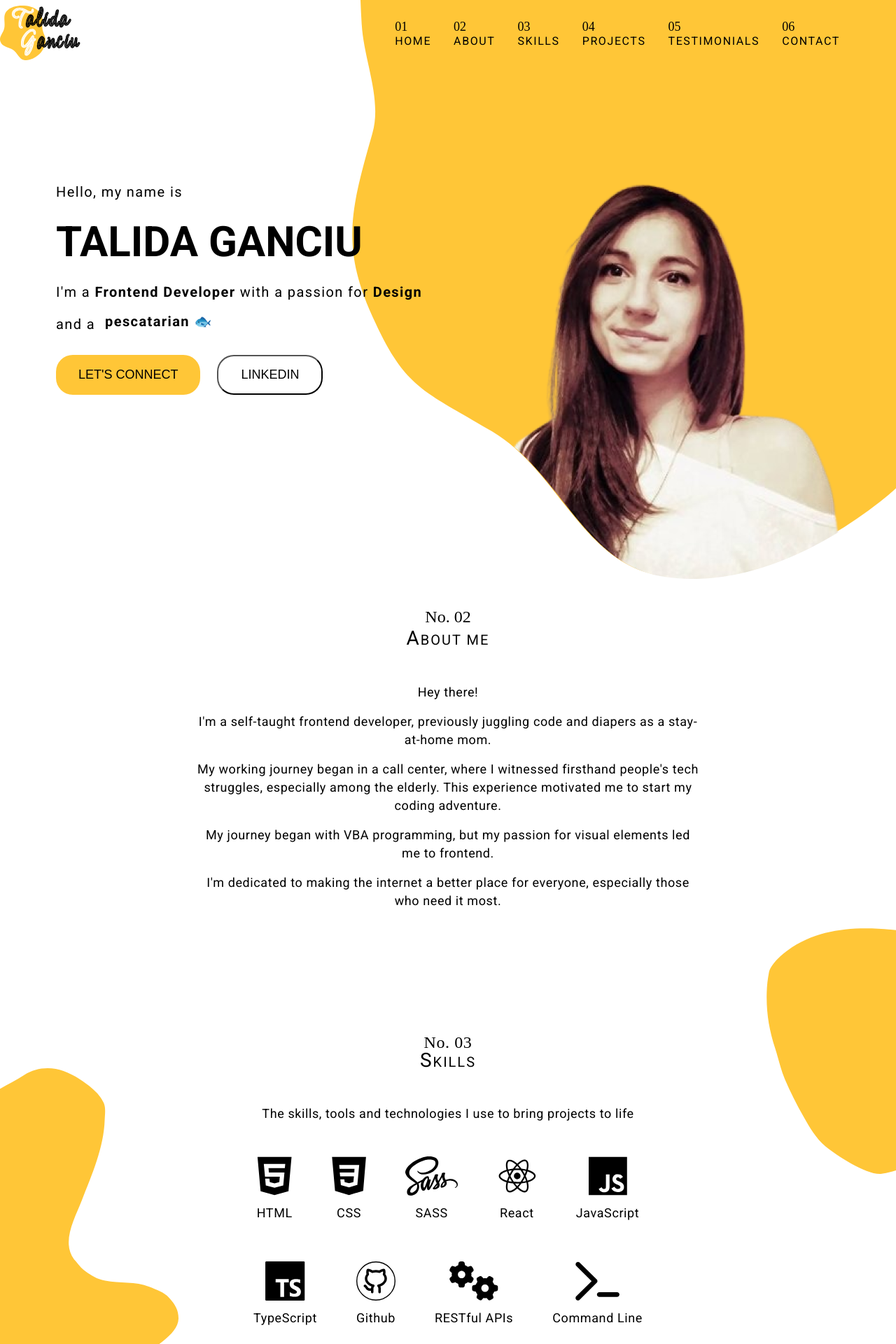
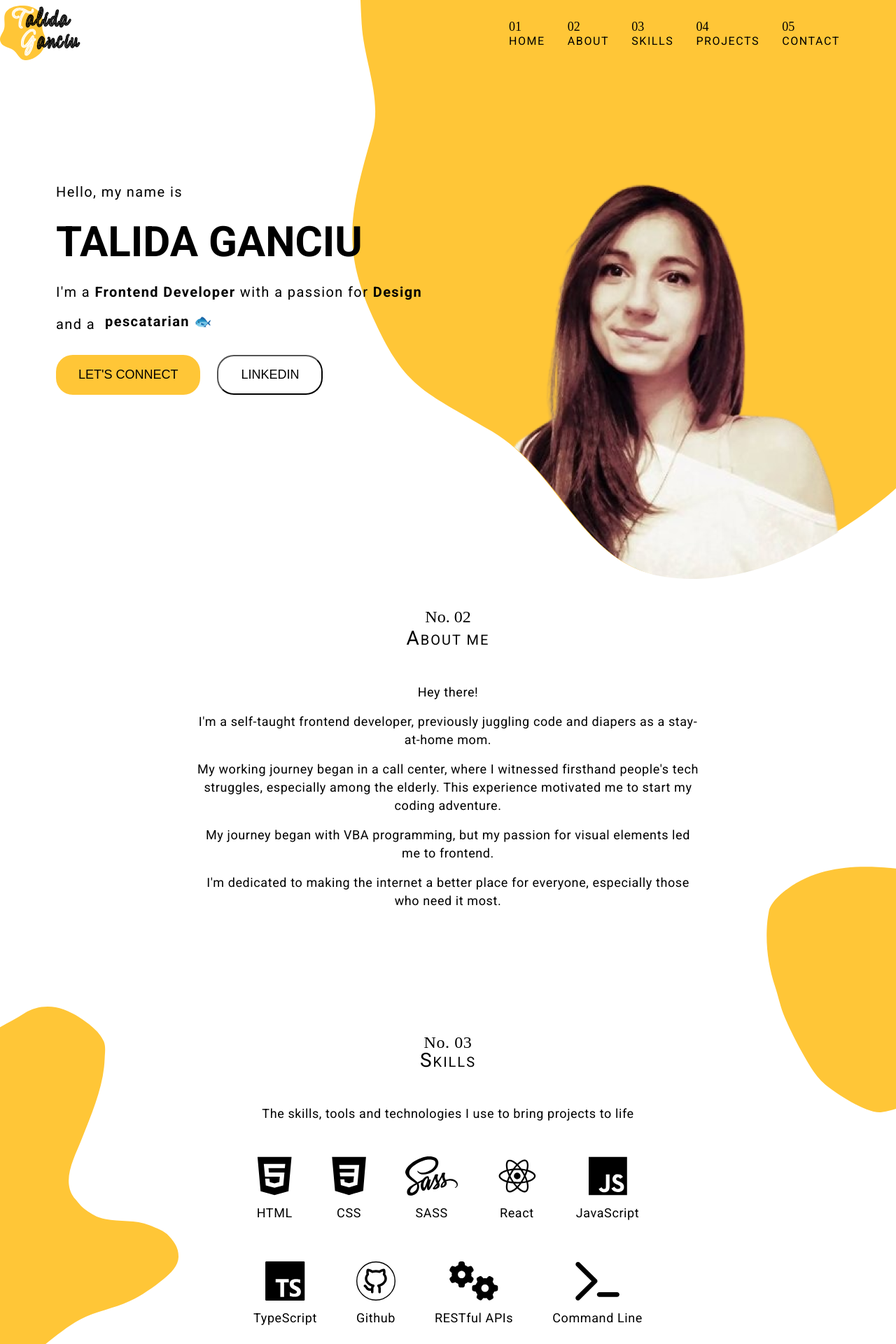
Before and after one commit to talidag/portofolio, a React (Vite) app in the folder vite-project/: page / in a window 1280 px wide. Shown: the top 1920 px of the page at 70% size. Built offline with nearby package versions, Linux system fonts and the light colour scheme; a web font is replaced by a local one.

Commit message:
feat: added links to the website

```diff
--- a/vite-project/src/components/atoms/NavEl.tsx
+++ b/vite-project/src/components/atoms/NavEl.tsx
@@ -7,7 +7,7 @@ const NavEl = ({ link, index }: NavElProps) => {
   return (
     <div className="nav-el">
       <li>
-        <a href="">
+        <a href={`#${link.toLocaleLowerCase()}`}>
           <span className="nav-el__number">{`0${index + 1}`}</span>
           <span className="nav-el__link">{link}</span>
         </a>
--- a/vite-project/src/components/molecules/Navbar.tsx
+++ b/vite-project/src/components/molecules/Navbar.tsx
@@ -1,14 +1,7 @@
 import NavEl from "../atoms/NavEl";
 
 const Navbar = () => {
-  const links = [
-    "Home",
-    "About",
-    "Skills",
-    "Projects",
-    "Testimonials",
-    "Contact",
-  ];
+  const links = ["Home", "About", "Skills", "Projects", "Contact"];
   return (
     <nav>
       <ul>
--- a/vite-project/src/components/molecules/ProjectEl.tsx
+++ b/vite-project/src/components/molecules/ProjectEl.tsx
@@ -4,11 +4,12 @@ interface ProjectElProps {
   name: string;
   img: string;
   text: string;
+  link: string;
 }
-const ProjectEl = ({ name, img, text }: ProjectElProps) => {
+const ProjectEl = ({ name, img, text, link }: ProjectElProps) => {
   return (
     <div className="project">
-      <a href="">
+      <a href={link} target="_blank">
         <img src={img} alt="" />
       </a>
       <p className="project__name">{name}</p>
--- a/vite-project/src/components/organisms/AboutMe/AboutMe.scss
+++ b/vite-project/src/components/organisms/AboutMe/AboutMe.scss
@@ -4,7 +4,7 @@
   display: flex;
   flex-direction: column;
   gap: 4.8rem;
-    padding: 17.6rem 28rem;
+  padding: 17.6rem 28rem 8.8rem 28rem;
 
   &__text {
     display: flex;
--- a/vite-project/src/components/organisms/AboutMe/AboutMe.tsx
+++ b/vite-project/src/components/organisms/AboutMe/AboutMe.tsx
@@ -3,7 +3,7 @@ import "./AboutMe.scss";
 
 const AboutMe = () => {
   return (
-    <section className="about">
+    <section className="about" id="about">
       <HeadingEl number={2} text="About Me" />
       <div className="about__text">
         <p>Hey there!</p>
--- a/vite-project/src/components/organisms/Footer/Footer.tsx
+++ b/vite-project/src/components/organisms/Footer/Footer.tsx
@@ -7,14 +7,7 @@ import discord from "../../../assets/icons/discord.svg";
 import FooterSocial from "../../atoms/FooterSocial";
 
 const Footer = () => {
-  const links = [
-    "Home",
-    "About",
-    "Skills",
-    "Projects",
-    "Testimonials",
-    "Contact",
-  ];
+  const links = ["Home", "About", "Skills", "Projects", "Contact"];
 
   const socialLinks = [
     {
@@ -31,7 +24,7 @@ const Footer = () => {
     },
   ];
   return (
-    <footer>
+    <footer id="contact">
       <div className="footer__links">
         {links.map((link, index) => (
           <NavEl key={index} link={link} index={index} />
--- a/vite-project/src/components/organisms/Header/Header.tsx
+++ b/vite-project/src/components/organisms/Header/Header.tsx
@@ -4,7 +4,7 @@ import Navbar from "../../molecules/Navbar";
 
 const Header = () => {
   return (
-    <header>
+    <header id="home">
       <a href="">
         <img src={logo} alt="Talida Ganciu logo" />
       </a>
--- a/vite-project/src/components/organisms/Hero/Hero.tsx
+++ b/vite-project/src/components/organisms/Hero/Hero.tsx
@@ -39,8 +39,22 @@ const Hero = () => {
           </p>
         </div>
         <div className="main-left__buttons">
-          <button className="btn-el connect">Let's Connect</button>
-          <button className="btn-el media">Linkedin</button>
+          <button
+            className="btn-el connect"
+            onClick={() =>
+              window.location.assign(
+                "mailto:talida.ganciu@gmail.com?subject=Let's connect!"
+              )
+            }
+          >
+            Let's Connect
+          </button>
+          <a
+            href="https://www.linkedin.com/in/mihaela-talida-g-66532716a/"
+            target="_blank"
+          >
+            <button className="btn-el media">Linkedin</button>
+          </a>
         </div>
       </div>
       <img src={heroImg} alt="Talida Ganciu photo" className="main-img" />
--- a/vite-project/src/components/organisms/Projects/Projects.scss
+++ b/vite-project/src/components/organisms/Projects/Projects.scss
@@ -1,8 +1,7 @@
 @import "../../../scss/variables";
 
 .projects {
-  padding: 2.4rem 8rem;
-  padding-bottom: 8rem;
+  padding: 10rem 8rem 20rem 8rem;
 
   &__all {
     display: flex;
--- a/vite-project/src/components/organisms/Projects/Projects.tsx
+++ b/vite-project/src/components/organisms/Projects/Projects.tsx
@@ -7,23 +7,26 @@ import ProjectEl from "../../molecules/ProjectEl";
 const Projects = () => {
   const projectsData = [
     {
-      name: "Greenmind",
-      img: greenmind,
-      text: "In this project, I've integrated TypeScript with Auth0 for authentication and Stripe for payments, ensuring a smooth and secure user experience.",
-    },
-    {
       name: "OmegaCars",
       img: omegaCars,
       text: "In a recent collaboration, I partnered with a backend developer to create a form with places-autocomplete and implemented authentication using JWT Tokens with private routes.",
+      link: "https://omegacarsbasingstoke.co.uk/",
     },
     {
       name: "Asociatia Oportunitati si Cariere",
       img: asociatie,
       text: "I'm currently leading a frontend team, managing tasks for our website project. We're using plain JavaScript and focusing on improving collaboration.",
+      link: "https://peviitor-ro.github.io/oportunitatisicariere/",
+    },
+    {
+      name: "Greenmind",
+      img: greenmind,
+      text: "In this project, I've integrated TypeScript with Auth0 for authentication and Stripe for payments, ensuring a smooth and secure user experience.",
+      link: "https://greenmind-tg.netlify.app/",
     },
   ];
   return (
-    <section className="projects">
+    <section className="projects" id="projects">
       <HeadingEl number={4} text="Projects" />
       <div className="projects__all">
         {projectsData.map((project, index) => (
--- a/vite-project/src/components/organisms/Skills/Skills.scss
+++ b/vite-project/src/components/organisms/Skills/Skills.scss
@@ -8,8 +8,7 @@
   font-size: 1.8rem;
   line-height: 26px;
   letter-spacing: 0.6px;
-    padding: 0 36rem;
-    padding-bottom: 20rem;
+  padding: 8.8rem 36rem 10rem 36rem;
   position: relative;
 
   &__list {
--- a/vite-project/src/components/organisms/Skills/Skills.tsx
+++ b/vite-project/src/components/organisms/Skills/Skills.tsx
@@ -59,7 +59,7 @@ const Skills = () => {
   ];
 
   return (
-    <section className="skills">
+    <section className="skills" id="skills">
       <HeadingEl number={3} text="Skills" />
       <p>The skills, tools and technologies I use to bring projects to life</p>
       <div className="skills__list">
```
Lines whose indentation alone changed are shown as unchanged.
